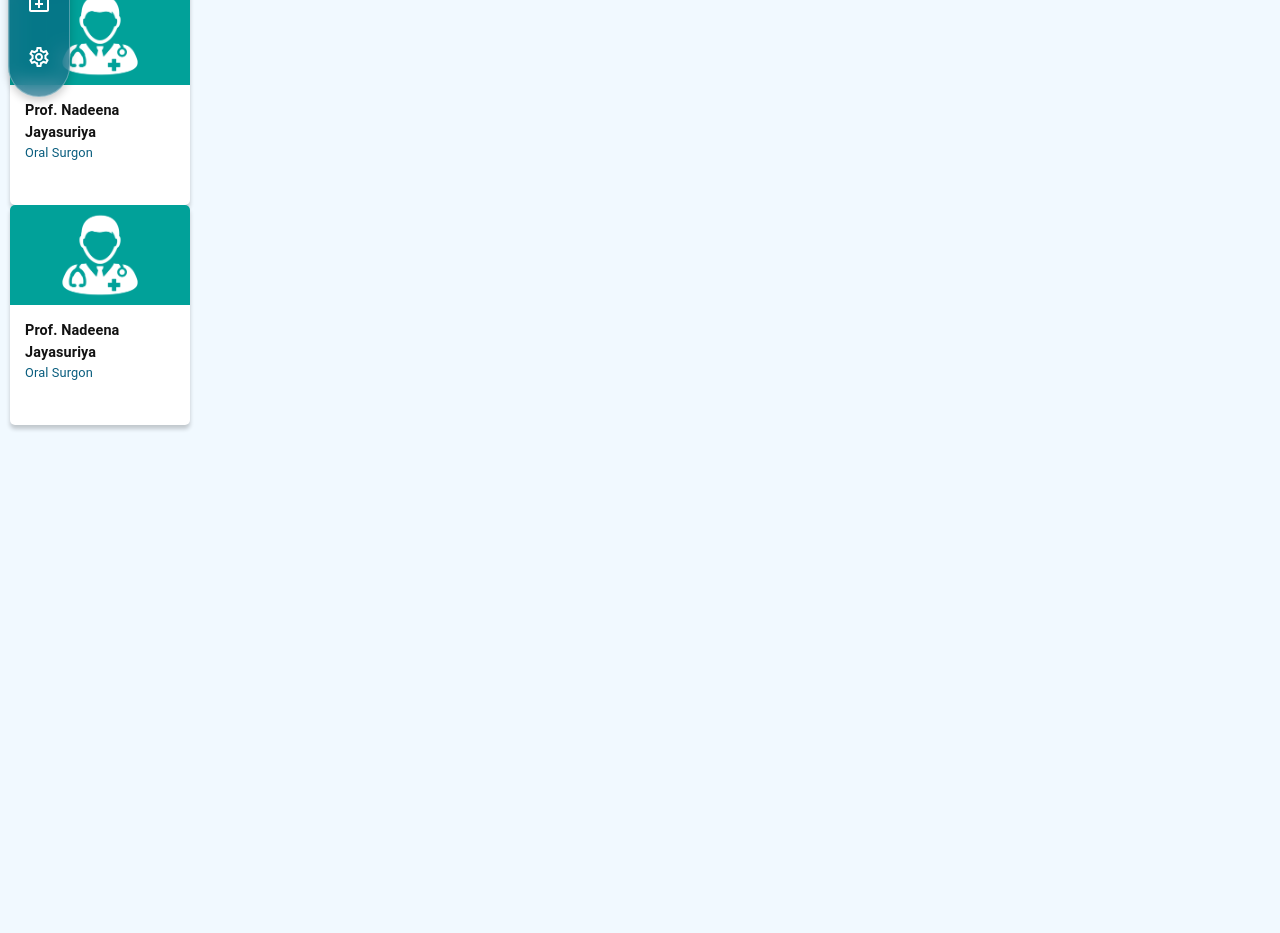
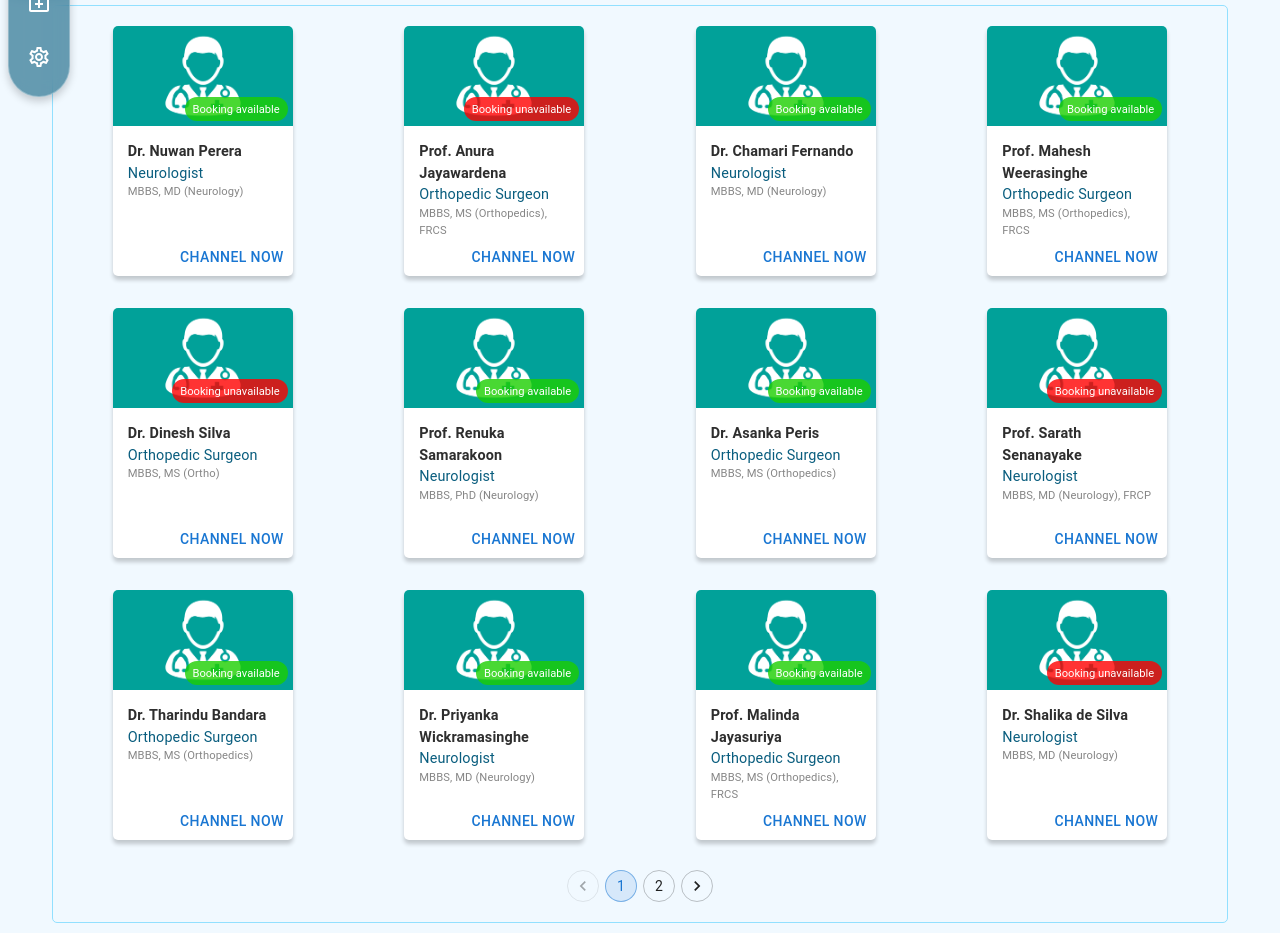
Before and after one commit to Sridesh/health-first, a React (Vite) app in the folder client/: page /doctors in a window 1280 px wide. Shown: the part 260-1193 px from the top of the page. Before the commit the page ends 800 px from the top, so only its background shows below. Built offline with nearby package versions, Linux system fonts and the light colour scheme; data requests are answered from the project's data file.

Commit message:
completed doctors page

```diff
--- /dev/null
+++ b/client/DB/db.json
@@ -0,0 +1,145 @@
+{
+    "doctors":[
+        {
+          "name": "Nuwan Perera",
+          "status": "Dr.",
+          "specialisation": "Neurologist",
+          "qualification": "MBBS, MD (Neurology)",
+          "availability": true
+        },
+        {
+          "name": "Anura Jayawardena",
+          "status": "Prof.",
+          "specialisation": "Orthopedic Surgeon",
+          "qualification": "MBBS, MS (Orthopedics), FRCS",
+          "availability": false
+        },
+        {
+          "name": "Chamari Fernando",
+          "status": "Dr.",
+          "specialisation": "Neurologist",
+          "qualification": "MBBS, MD (Neurology)",
+          "availability": true
+        },
+        {
+          "name": "Mahesh Weerasinghe",
+          "status": "Prof.",
+          "specialisation": "Orthopedic Surgeon",
+          "qualification": "MBBS, MS (Orthopedics), FRCS",
+          "availability": true
+        },
+        {
+          "name": "Dinesh Silva",
+          "status": "Dr.",
+          "specialisation": "Orthopedic Surgeon",
+          "qualification": "MBBS, MS (Ortho)",
+          "availability": false
+        },
+        {
+          "name": "Renuka Samarakoon",
+          "status": "Prof.",
+          "specialisation": "Neurologist",
+          "qualification": "MBBS, PhD (Neurology)",
+          "availability": true
+        },
+        {
+          "name": "Asanka Peris",
+          "status": "Dr.",
+          "specialisation": "Orthopedic Surgeon",
+          "qualification": "MBBS, MS (Orthopedics)",
+          "availability": true
+        },
+        {
+          "name": "Sarath Senanayake",
+          "status": "Prof.",
+          "specialisation": "Neurologist",
+          "qualification": "MBBS, MD (Neurology), FRCP",
+          "availability": false
+        },
+        {
+          "name": "Tharindu Bandara",
+          "status": "Dr.",
+          "specialisation": "Orthopedic Surgeon",
+          "qualification": "MBBS, MS (Orthopedics)",
+          "availability": true
+        },
+        {
+          "name": "Priyanka Wickramasinghe",
+          "status": "Dr.",
+          "specialisation": "Neurologist",
+          "qualification": "MBBS, MD (Neurology)",
+          "availability": true
+        },
+        {
+          "name": "Malinda Jayasuriya",
+          "status": "Prof.",
+          "specialisation": "Orthopedic Surgeon",
+          "qualification": "MBBS, MS (Orthopedics), FRCS",
+          "availability": true
+        },
+        {
+          "name": "Shalika de Silva",
+          "status": "Dr.",
+          "specialisation": "Neurologist",
+          "qualification": "MBBS, MD (Neurology)",
+          "availability": false
+        },
+        {
+          "name": "Anjali Perera",
+          "status": "Prof.",
+          "specialisation": "Orthopedic Surgeon",
+          "qualification": "MBBS, MS (Ortho), FRCS",
+          "availability": true
+        },
+        {
+          "name": "Janaka Ratnayake",
+          "status": "Dr.",
+          "specialisation": "Neurologist",
+          "qualification": "MBBS, MD (Neurology)",
+          "availability": true
+        },
+        {
+          "name": "Kumari Wijesinghe",
+          "status": "Dr.",
+          "specialisation": "Orthopedic Surgeon",
+          "qualification": "MBBS, MS (Ortho)",
+          "availability": false
+        },
+        {
+          "name": "Suresh Karunaratne",
+          "status": "Dr.",
+          "specialisation": "Neurologist",
+          "qualification": "MBBS, MD (Neurology)",
+          "availability": true
+        },
+        {
+          "name": "Ishara Fernando",
+          "status": "Prof.",
+          "specialisation": "Orthopedic Surgeon",
+          "qualification": "MBBS, MS (Orthopedics), FRCS",
+          "availability": true
+        },
+        {
+          "name": "Madhavi Rajapakse",
+          "status": "Dr.",
+          "specialisation": "Neurologist",
+          "qualification": "MBBS, MD (Neurology)",
+          "availability": false
+        },
+        {
+          "name": "Kasun Amarasekara",
+          "status": "Dr.",
+          "specialisation": "Orthopedic Surgeon",
+          "qualification": "MBBS, MS (Orthopedics)",
+          "availability": true
+        },
+        {
+          "name": "Nadeeka Senarath",
+          "status": "Dr.",
+          "specialisation": "Neurologist",
+          "qualification": "MBBS, MD (Neurology)",
+          "availability": true
+        }
+      ]
+
+}
--- a/client/package.json
+++ b/client/package.json
@@ -15,6 +15,8 @@
     "@fontsource/roboto": "^5.1.0",
     "@mui/icons-material": "^6.1.6",
     "@mui/material": "^6.1.6",
+    "axios": "^1.7.7",
+    "json-server": "^1.0.0-beta.3",
     "react": "^18.3.1",
     "react-dom": "^18.3.1",
     "react-material-ui-carousel": "^3.4.2",
--- a/client/src/components/Card/Card.jsx
+++ b/client/src/components/Card/Card.jsx
@@ -1,13 +1,14 @@
 import PropTypes from "prop-types";
 
-import { Box, Typography } from "@mui/material";
+import { Box, Button, Chip, Typography } from "@mui/material";
 
 import image from "../../../public/2.png";
 import { theme } from "../../theme";
-import { useState } from "react";
+// import { useState } from "react";
 
-function Card() {
-  const [isHovered, setIsHovered] = useState(false);
+function Card({ data }) {
+  //   const [isHovered, setIsHovered] = useState(false);
+
   return (
     <Box
       sx={{
@@ -15,10 +16,17 @@ function Card() {
         borderRadius: "5px",
         boxShadow: "0 4px 4px rgba(0, 0, 0, 0.2)",
         width: "180px",
-        height: "220px",
+        height: "250px",
         overflow: "hidden",
+        cursor: "pointer",
+        position: "relative",
+        ":hover": {
+          boxShadow: `0 0px 10px rgba(76, 204, 255, 0.6)}`,
+        },
       }}
       //   boxShadow={1}
+      //   onMouseEnter={() => setIsHovered(true)}
+      //   onMouseOut={() => setIsHovered(false)}
     >
       <Box
         sx={{
@@ -29,27 +37,55 @@ function Card() {
           backgroundRepeat: "no-repeat",
           width: "100%",
           height: "100px",
+          display: "flex",
+          justifyContent: "flex-end",
+          alignItems: "flex-end",
         }}
-      />
-      <Box sx={{ flexGrow: 1, padding: "15px" }}>
+      >
+        <Chip
+          label={
+            data.availability ? "Booking available" : "Booking unavailable"
+          }
+          color="success"
+          sx={{
+            margin: "5px",
+            fontSize: "70%",
+            background: data.availability
+              ? "rgba(28, 207, 0, 0.8)"
+              : "rgba(255, 0, 0, 0.8)",
+          }}
+          size="small"
+        />
+      </Box>
+      <Box sx={{ flexGrow: 1, padding: "15px", overflow: "hidden" }}>
         <Typography
           sx={{
             fontWeight: "bold",
             fontSize: "90%",
-            color: theme.palette.black.main,
+            color: theme.palette.gray.main,
           }}
         >
-          Prof. Nadeena Jayasuriya
+          {data.status + " " + data.name}
         </Typography>
-        <Typography sx={{ color: theme.palette.teal.main, fontSize: "80%" }}>
-          Oral Surgon
+        <Typography sx={{ color: theme.palette.teal.main, fontSize: "90%" }}>
+          {data.specialisation}
+        </Typography>
+        <Typography
+          sx={{ color: theme.palette.light_gray.main, fontSize: "70%" }}
+        >
+          {data.qualification}
         </Typography>
       </Box>
+      <Button
+        sx={{ marginLeft: "30%", position: "absolute", bottom: 1, right: 1 }}
+      >
+        Channel now
+      </Button>
     </Box>
   );
 }
 
 Card.propTypes = {
-  //   shadow: PropTypes.string,
+  data: PropTypes.object,
 };
 export default Card;
--- a/client/src/components/GridView/GridView.jsx
+++ b/client/src/components/GridView/GridView.jsx
@@ -4,11 +4,22 @@ import styles from "./GridView.module.css";
 
 import { Box, Grid2 } from "@mui/material";
 
+import Card from "../Card/Card";
+
 function GridView({ data }) {
   return (
     <Box className={styles["container"]}>
-      <Grid2 container sx={{ width: "80%" }}>
-        <Grid2 item size={{ xs: 6, sm: 4, md: 3 }}></Grid2>
+      <Grid2 container sx={{ width: "100%" }} spacing={4}>
+        {data?.map((doctor, index) => (
+          <Grid2
+            key={index}
+            item
+            size={{ xs: 6, sm: 4, md: 3 }}
+            sx={{ display: "flex", justifyContent: "center" }}
+          >
+            <Card data={doctor} />
+          </Grid2>
+        ))}
       </Grid2>
     </Box>
   );
--- a/client/src/components/GridView/GridView.module.css
+++ b/client/src/components/GridView/GridView.module.css
@@ -1,4 +1,7 @@
 .container{
     flex-grow: 1;
-
+    display: flex;
+    justify-content: center;
+    align-items: center;
+    /* margin: 20px ; */
 }
--- a/client/src/pages/Doctors/Doctors.module.css
+++ b/client/src/pages/Doctors/Doctors.module.css
@@ -1,6 +1,22 @@
 .container {
     flex-grow: 1;
     padding: 10px;
+    display: flex;
+    flex-direction: column;
+    align-items: center;
+    justify-content: center;
+}
+
+.container_grid-container{
+    width: 90%;
+    padding: 20px;
+    border-radius: 5px;
+    border: solid #92e0ff 1px ;
+    display: flex;
+    flex-direction: column;
+    align-items: center;
+    justify-content: center;
+    margin-top: 20px;
 }
 
 .header {
@@ -17,4 +33,5 @@
 .header_heading{
     color: white;
     font-weight: bold;
+    text-align: left;
 }
--- a/client/src/pages/Doctors/DoctorsPage.jsx
+++ b/client/src/pages/Doctors/DoctorsPage.jsx
@@ -1,14 +1,57 @@
+import { useEffect, useState } from "react";
+
 import styles from "./Doctors.module.css";
 import { theme } from "../../theme";
 
-import { Box, InputAdornment, TextField, Typography } from "@mui/material";
+import axios from "axios";
+import {
+  Box,
+  InputAdornment,
+  Pagination,
+  TextField,
+  Typography,
+} from "@mui/material";
 import SearchOutlinedIcon from "@mui/icons-material/SearchOutlined";
-import Card from "../../components/Card/Card";
+
+import GridView from "../../components/GridView/GridView";
 
 function DoctorsPage() {
+  const [data, setData] = useState([]);
+  const [isLoading, setIsLoading] = useState(true);
+
+  const [page, setPage] = useState(1);
+  const [pageData, setPageData] = useState([]);
+
+  const CARDS_PER_PAGE = 12;
+
+  useEffect(() => {
+    const fetch = async () => {
+      try {
+        const response = await axios.get("http://localhost:3000/doctors");
+        setData(response.data);
+        setIsLoading(false);
+      } catch (error) {
+        console.log(error);
+      }
+    };
+
+    fetch();
+  }, []);
+
+  useEffect(() => {
+    setPageData(data.slice((page - 1) * CARDS_PER_PAGE, page * CARDS_PER_PAGE));
+  }, [data, page]);
+
+  const handleChange = (e, value) => {
+    setPage(value);
+  };
+
   return (
     <Box className={styles["container"]}>
-      <Box className={styles["header"]}>
+      <Box
+        className={styles["header"]}
+        sx={{ flexDirection: { xs: "column", sm: "row" } }}
+      >
         <Typography variant="h4" className={styles["header_heading"]}>
           Our Doctors
         </Typography>
@@ -24,6 +67,7 @@ function DoctorsPage() {
           }}
           sx={{
             backgroundColor: "white",
+            my: "15px",
             background: "rgba(9, 93, 126, 0.6)",
             borderRadius: "50px",
             color: "white",
@@ -42,10 +86,10 @@ function DoctorsPage() {
             },
           }}
         />
-        <Box sx={{ width: "40%" }}>
+        <Box sx={{ width: { xs: "100%", sm: "40%" } }}>
           <Typography
             sx={{
-              textAlign: "right",
+              textAlign: { xs: "center", sm: "right" },
               color: theme.palette.yellow.main,
             }}
           >
@@ -57,8 +101,17 @@ function DoctorsPage() {
           </Typography>
         </Box>
       </Box>
-      <Card />
-      <Card />
+      <Box className={styles["container_grid-container"]}>
+        <GridView data={pageData} />
+        <Pagination
+          page={page}
+          count={Math.ceil(data?.length / CARDS_PER_PAGE)}
+          onChange={handleChange}
+          sx={{ marginTop: "30px" }}
+          color="primary"
+          variant="outlined"
+        />
+      </Box>
     </Box>
   );
 }
--- a/client/src/theme.js
+++ b/client/src/theme.js
@@ -27,7 +27,7 @@ export const theme = createTheme({
       main: "#2E2E2E",
     },
     light_gray: {
-      main: "#383838",
+      main: "#868686",
     },
   },
 });
```
Also changed, not shown: client/src/test.jsx (added), 1 other file (tests, documents, lock files or other folders).
